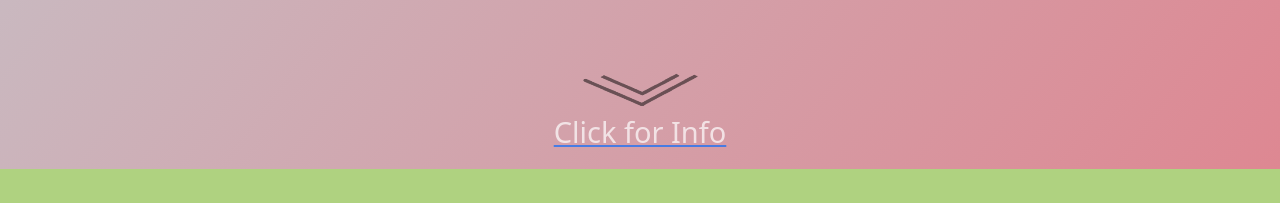
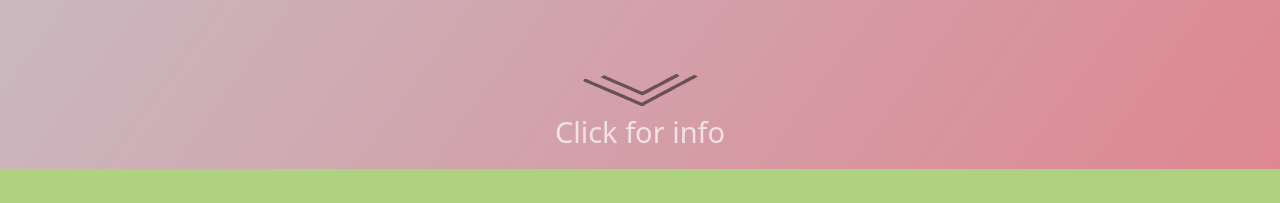
Before and after one commit to KelvinChingKiuChan/csc648-react-frontend, a React (Create React App) app: page /Alex in a window 1280 px wide. Shown: the part 691-894 px from the top of the page. Built offline with nearby package versions, Linux system fonts and the light colour scheme.

Commit message:
The most updated About page 2021/09/12

```diff
--- a/src/App.css
+++ b/src/App.css
@@ -136,14 +136,23 @@
 }
 
 .ClickCSS:hover{
-  color: whitesmoke;
   opacity: 1;
+}
+
+.ClickMsgCSS{
+  font-size: calc(1px + 3.5vmin);
+  margin-bottom: 0vmin;
+  opacity: 0.7;
+  text-decoration: none;
+  color: white;
+}
+
+.ClickMsgCSS:hover{
+  color: black;
 }
 
 .AboutCard{
   background: linear-gradient(to bottom, #666699 0%, #ff99cc 100%);
-
-
 }
 
 .AboutCard:hover{
--- a/src/Components/ProfileIntro.js
+++ b/src/Components/ProfileIntro.js
@@ -12,14 +12,6 @@ const headingCSS = {
     paddingTop: "5vmin",
     fontSize: "calc(15px + 4vmin)",
     color: "whitesmoke"
-}
-
-const clickMsgCSS={
-    fontSize: "calc(1px + 3.5vmin)",
-    marginBottom: "0vmin",
-    color: "white",
-    opacity: "0.7"
-
 }
 
 //calc(100px + 16vw)    calc(100px + 16vw)
@@ -45,10 +37,8 @@ function ProfileIntro(props) {
                 {props.userRoles}
             </p>
             <p>
-                <a href="#Info">
-                    <img className="ClickCSS" src= {Arrow}/>
-                    <div style={clickMsgCSS}>Click for Info </div>
-                </a>
+                <img className="ClickCSS" src= {Arrow}/>
+                <div className= "ClickMsgCSS">Click for info </div>
             </p>
         </Jumbotron>
         </a>
```
